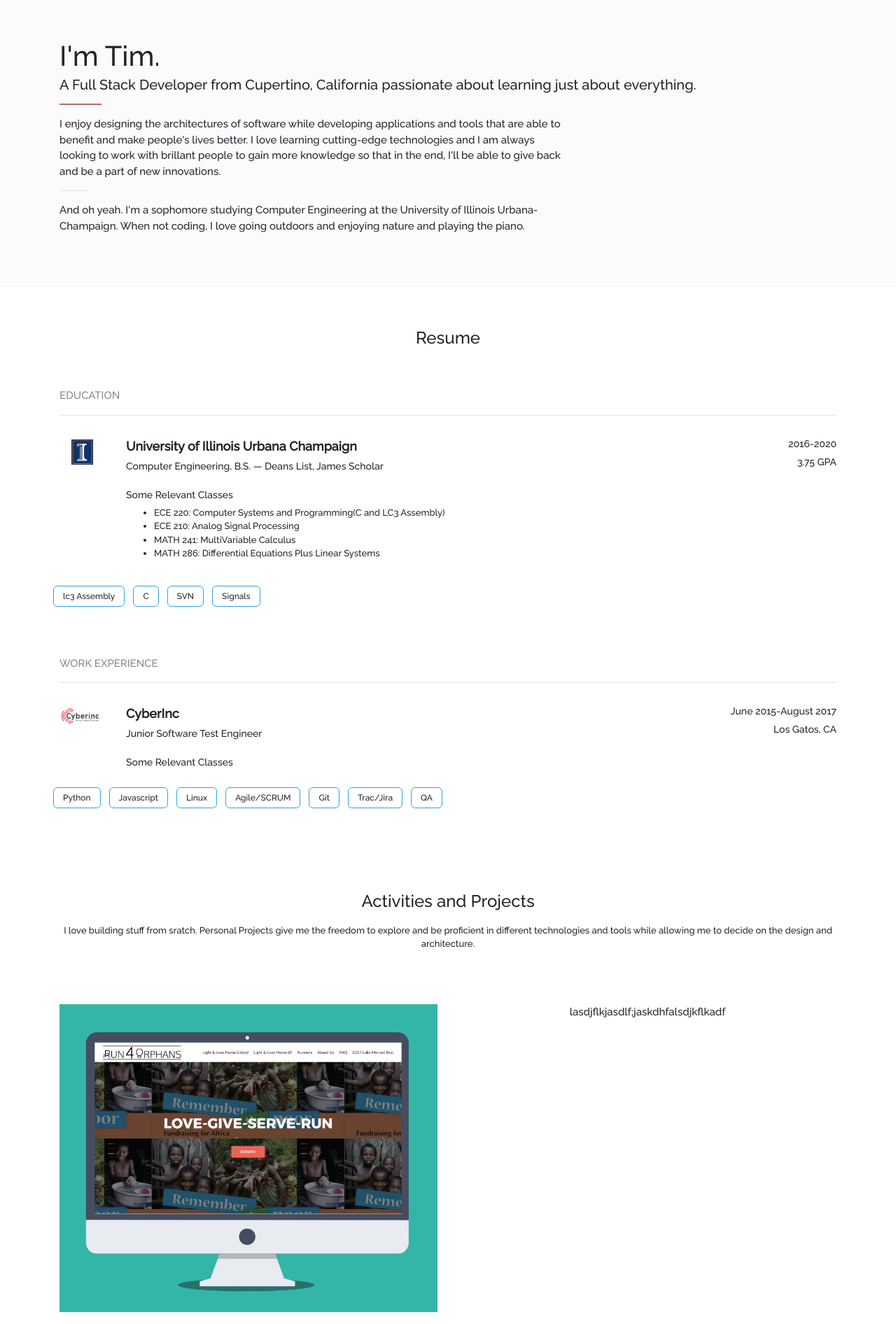
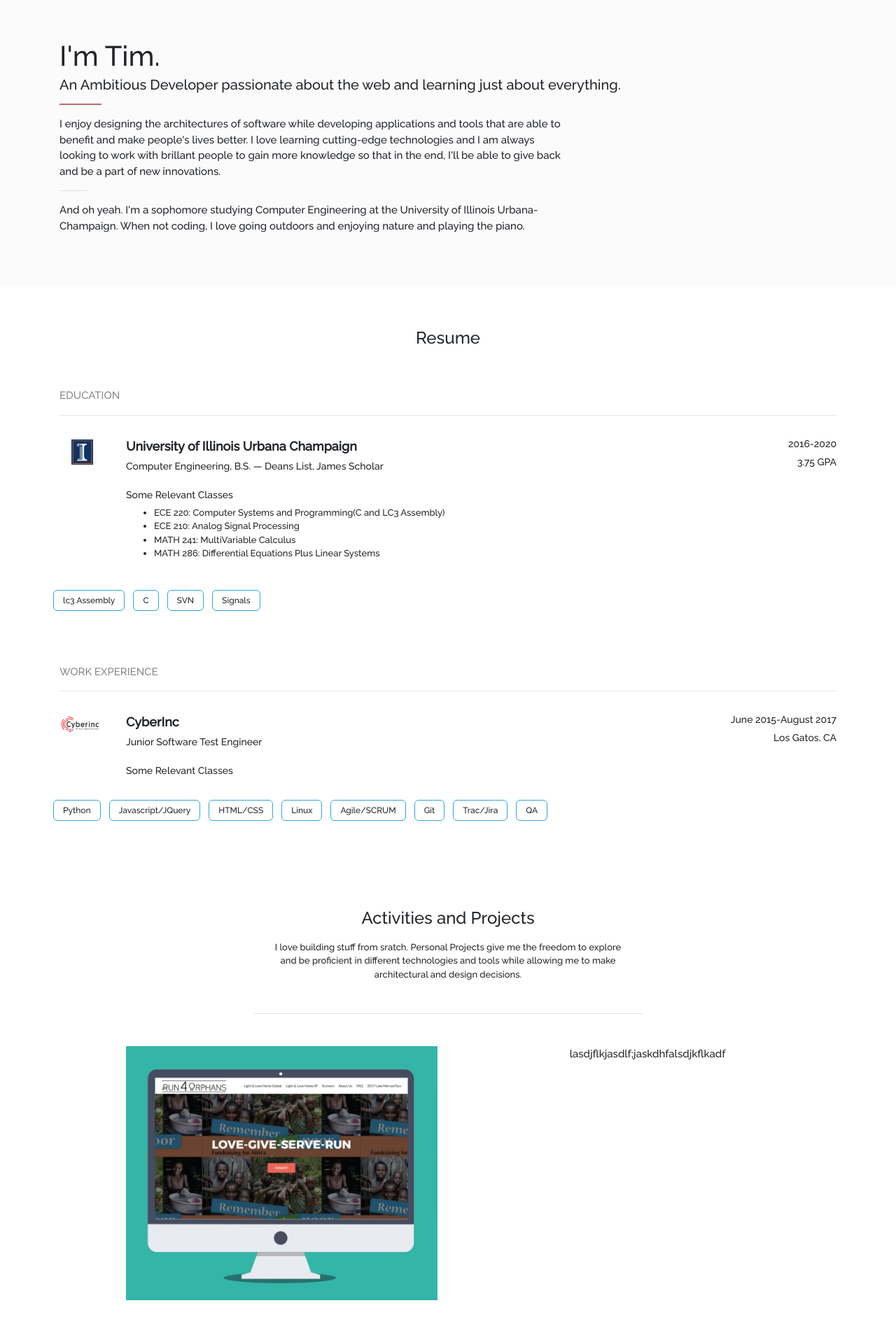
Before and after one commit to tko22/old.timothyko.org, a React (Create React App) app in the folder frontend/: page / in a window 1280 px wide. Shown: the part 688-2580 px from the top of the page at 70% size. Built offline with nearby package versions, Linux system fonts and the light colour scheme.

Commit message:
added skills

```diff
--- a/frontend/src/App.css
+++ b/frontend/src/App.css
@@ -1,7 +1,6 @@
 .App {
-  text-align: center;
-  font-family: 'Raleway', sans-serif;
-
+    text-align: center;
+    font-family: 'Raleway', sans-serif;
 }
 p {
     font-size: 15px;
@@ -60,7 +59,7 @@ a {
 .overlay-title {
     margin: 0;
     font-size: 60px;
-    color: black;
+    color: white;
     font-weight: 600;
     letter-spacing: 2px;
 }
@@ -120,9 +119,30 @@ a {
     border-radius: 6px;
     border: 1px solid #2fa5df;
     float:left;
-    margin: 0 6px;
+    margin: 6px 6px;
+}
+.project-img-wrapper {
+    max-width: 500px;
+    margin: 0 auto;
+}
+.other-projects-list {
+    padding: 5px 0;
 }
 
+.skill-type {
+    padding: 20px 10px 20px 13px;
+    transition: text-shadow 0.25s linear;
+    margin: 0 12px 0 0;
+    line-height: 100%;
+    font-size: 25px;
+
+}
+.skill-list {
+}
+.skill-detail {
+    border-top: 1px solid #C26868;
+    padding: 20px 0;
+}
 
 
 @media only screen and (max-width: 576px) {
@@ -132,4 +152,25 @@ a {
     .col-3{
         padding-left: 0 !important;
     }
+    .skill-wrapper {
+        border-right: 0px;
+    }
+
 }
+@media only screen and (max-width: 976px) {
+    #skill-br {
+        display:none;
+    }
+}
+@media only screen and (min-width: 993px) {
+    .skill-wrapper {
+        border-right: 1px solid #C26868;
+    }
+    .skill-type-section {
+        padding: 20px 0;
+    }
+
+}
+@media only screen and (max-width: 1193px) {
+
+}
--- a/frontend/src/components/AboutMe.js
+++ b/frontend/src/components/AboutMe.js
@@ -11,7 +11,7 @@ class AboutMe extends Component {
                 <Reveal effect="animated fadeInUp" fraction="0.99">
                     <div className="container">
                         <h1>I'm Tim.</h1>
-                        <h5>A Full Stack Developer from Cupertino, California passionate about learning just about everything.
+                        <h5>An Ambitious Developer passionate about the web and learning just about everything.
                              </h5>
                         <hr className="about-me-top-hr"/>
                         <div className="row">
--- a/frontend/src/components/DevSkills.js
+++ b/frontend/src/components/DevSkills.js
@@ -1,15 +1,34 @@
 import React, { Component } from 'react';
 import classnames from 'classnames';
 import Reveal from 'react-reveal';
+import SkillsList from "./SkillsList";
+import SkillType from "./SkillType";
 
 class DevSkills extends Component {
-
+    constructor(props) {
+        super(props);
+        this.skills = {
+            backend: ['Django','Node.js','Express','RESTful APIs','MySQL','PostgreSQL','MongoDB', 'Cloud Platforms',
+                'Heroku','Firebase'],
+            frontend: ['React.js','Redux', 'JQuery','HTML5','CSS','Bootstrap','ES6','Wordpress'],
+            languages: ['Python', 'Javascript', 'Java', 'Swift3','C'],
+            tools: ['Linux/Unix','Docker','Cloud Services','Heroku','NGINX','Apache','Git','Svn']
+        }
+    }
     render() {
         const sectionClass = classnames({'main-section':'true','dev-skills-section':'true'});
+        const skillTypeWrapper = classnames({'col-lg-4':'true',"skill-wrapper":'true'})
         return(
-            <section className={this.sectionClass}>
+            <section style={{backgroundColor:'#24315c',color:'#FFFFFF'}}className={sectionClass}>
+             <div className="container">
+                 <SkillType type="Backend Dev" skills={this.skills.backend} detail="hi"/>
+                 <SkillType type="Frontend Dev" skills={this.skills.frontend} detail="hi"/>
+                 <SkillType type="Programming Languages" skills={this.skills.languages} detail="hi3"/>
+                 <SkillType type="Tools" skills={this.skills.tools} detail="hasdf"/>
 
+             </div>
             </section>
         );
     }
 }
+export default DevSkills
--- a/frontend/src/components/Main.js
+++ b/frontend/src/components/Main.js
@@ -6,7 +6,9 @@ import AboutMe from "./AboutMe";
 import Banner from "./Banner"
 import Reveal from 'react-reveal';
 import Resume from "./Resume";
-import Projects from "./Projects"; // this package
+import Projects from "./Projects";
+import DevSkills from "./DevSkills"; // this package
+
 
 class Main extends Component {
     render() {
@@ -16,6 +18,7 @@ class Main extends Component {
                 <AboutMe/>
                 <Resume/>
                 <Projects/>
+                <DevSkills/>
             </div>
         );
     }
--- a/frontend/src/components/Projects.js
+++ b/frontend/src/components/Projects.js
@@ -1,20 +1,23 @@
 import React, { Component } from 'react';
 import classnames from 'classnames';
 import r4o from '../r4o.jpg'
-
+import cb from '../iphone-celerybox.jpg'
+import mafia from '../mafia.jpg'
 class Projects extends Component {
     render(){
         const sectionClass = classnames({'main-section':'true','projects-section':'true'});
+        const projectImgClass = classnames({'col-md-6':'true','col-lg-5':'true'});
         return(
             <section className={sectionClass}>
                 <h5 style={{fontSize:24, paddingBottom:10}}>Activities and Projects</h5>
                 <div className="container">
-                    <p style={{fontSize:13, paddingBottom:30}}>I love building stuff from sratch. Personal Projects give me the freedom to explore
-                    and be proficient in different technologies and tools while allowing me to decide on the design and
-                    architecture. </p>
+                    <p style={{fontSize:13, paddingBottom:30, maxWidth:500, margin:'0 auto'}}>I love building stuff from sratch. Personal Projects give me the freedom to explore
+                    and be proficient in different technologies and tools while allowing me to make architectural and design decisions. </p>
+                    <hr style={{width:'50%'}}/>
                     <div className="project">
                         <div className="row">
-                            <div className="col-sm-6">
+                            <div className="col-lg-1"> </div>
+                            <div className={projectImgClass}>
                                 <div className="project-img-wrapper">
                                     <img className="max-width" src={r4o} />
                                 </div>
@@ -28,18 +31,48 @@ class Projects extends Component {
                     </div>
                     <div className="project">
                         <div className="row">
-                            <div className="col-sm-6">
+                            <div className="col-lg-1"> </div>
+                            <div className={projectImgClass}>
                                 <div className="project-img-wrapper">
-                                    <img className="max-width" src={r4o} />
+                                    <img className="max-width" src={cb} />
                                 </div>
                             </div>
-                            <div className="col-sm-6">
+                            <div className="col-md-6">
                                 <div className="project-detail">
                                     <p>lasdjflkjasdlf;jaskdhfalsdjkflkadf</p>
                                 </div>
                             </div>
                         </div>
                     </div>
+
+                    <div className="project">
+                        <div className="row">
+                            <div className="col-lg-1"> </div>
+                            <div className={projectImgClass}>
+                                <img className="max-width" src={mafia}/>
+                            </div>
+                            <div className="col-md-6">
+                                <p>Mafia</p>
+                            </div>
+
+                        </div>
+                    </div>
+                    <div style={{paddingTop:40}} id="other-projects">
+                        <div className="row">
+                            <div className="col-1"> </div>
+                            <div className="col-10">
+                                <ul style={{textAlign:'left'}}>
+                                    <li className="other-projects-list"><b>EDIDreader Android Application: </b> Contracted to </li>
+                                    <li className="other-projects-list"><b>Teaching Web Development Workshops</b></li>
+                                    <li className="other-projects-list"><b>Check out my Tech Blog <a href="https://medium.com/@timmykko">here!</a></b></li>
+                                </ul>
+                            </div>
+
+                        </div>
+                    </div>
+
+
+
                 </div>
             </section>
         );
--- a/frontend/src/components/Resume.js
+++ b/frontend/src/components/Resume.js
@@ -10,7 +10,7 @@ class Resume extends Component {
         super(props);
         this.state = {
             uiucSkills: ['lc3 Assembly','C','SVN','Signals'],
-            cyberincSkills: ['Python','Javascript','Linux','Agile/SCRUM','Git','Trac/Jira','QA']
+            cyberincSkills: ['Python','Javascript/JQuery','HTML/CSS','Linux','Agile/SCRUM','Git','Trac/Jira','QA']
         }
     }
     render() {
--- /dev/null
+++ b/frontend/src/components/SkillType.js
@@ -0,0 +1,36 @@
+import React, { Component } from 'react';
+import classnames from 'classnames';
+import Reveal from 'react-reveal';
+import SkillsList from "./SkillsList";
+
+class SkillType extends Component {
+    render(){
+        const skillTypeWrapper = classnames({'col-lg-4':'true',"skill-wrapper":'true'});
+        return(
+            <div className="skill-type-section">
+                <div className="row">
+                    <div className="col-sm-2"> </div>
+                    <div className="col-sm-8">
+                        <div className="skill-type-wrapper">
+                            <div className="row">
+                                <div className={skillTypeWrapper} >
+                                    <h2 className="skill-type" style={{fontWeight:300}}>{this.props.type}</h2>
+                                </div>
+
+                                <div className='col-lg-8' style={{paddingBottom:20}}><SkillsList skills={this.props.skills}/></div>
+                            </div>
+                            <div className="skill-detail">
+                                <p> {this.props.detail}</p>
+                            </div>
+
+                        </div>
+                    </div>
+                    <div className="col-sm-2"> </div>
+
+                </div>
+            </div>
+        );
+
+    }
+}
+export default SkillType;
```
Also changed, not shown: frontend/src/iphone-celerybox.jpg (added), frontend/src/mafia.jpg (added).
